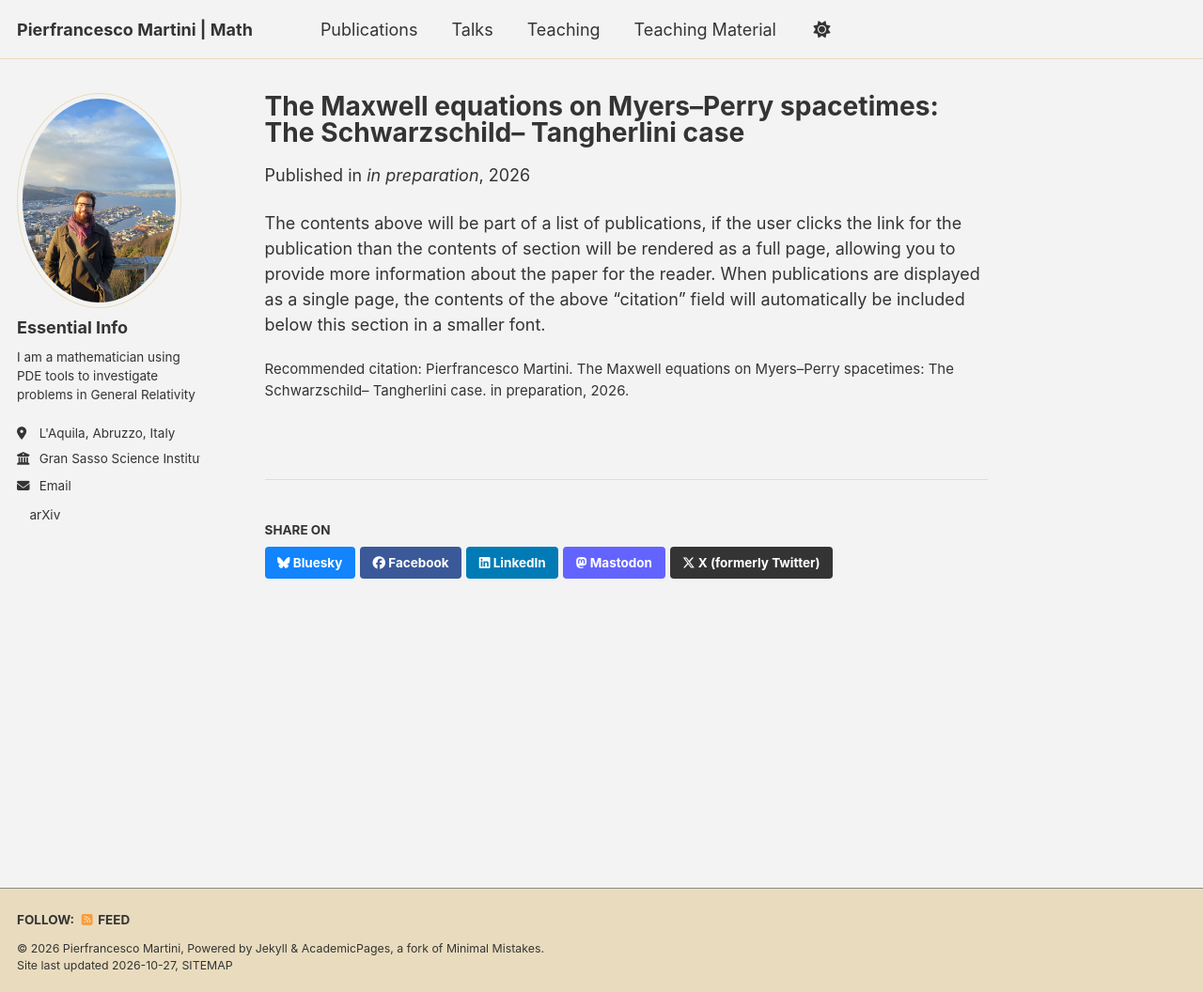
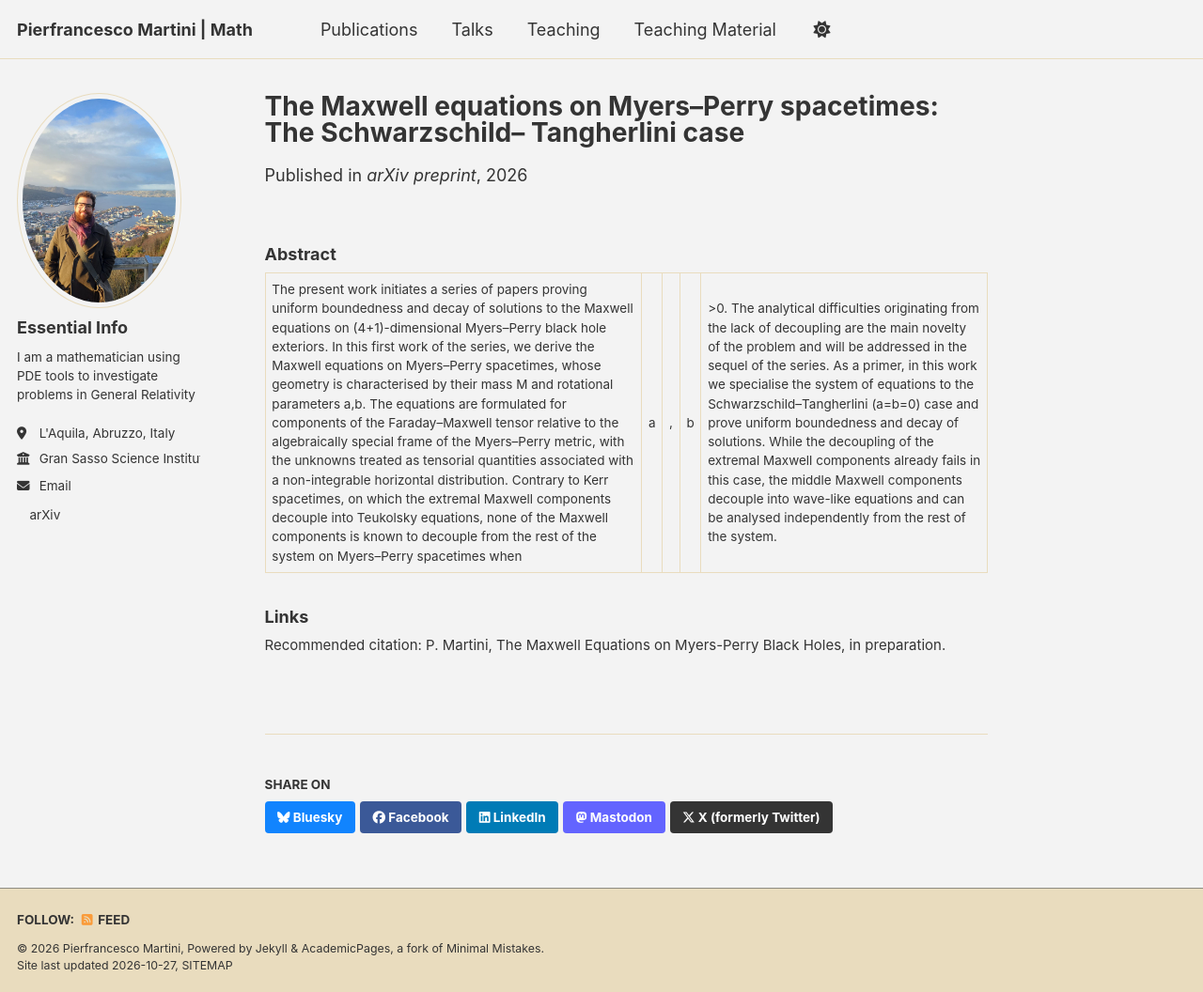
Before and after one commit to pepemartini99/pepemartini99.github.io, a Jekyll site: the page built from _publications/Martini2026.md, in a window 1280 px wide and 1056 px high. Shown: the whole window at 94% size. Built offline with Jekyll 4.4.1, drawn with Linux system fonts in a browser that asks for light colours; a style sheet for code colours, icons or effects is not loaded.

Commit message:
Revise publication details and add abstract section
Updated publication details for the paper on Maxwell equations, including new date, venue, and citation. Added abstract section for better clarity.

```diff
--- a/_publications/Martini2026.md
+++ b/_publications/Martini2026.md
@@ -2,12 +2,13 @@
 title: "The Maxwell equations on Myers–Perry spacetimes: The Schwarzschild–
 Tangherlini case"
 collection: publications
-category: paper
 permalink: /publication/Martini2026
-excerpt: '	The present work initiates a series of papers proving uniform boundedness and decay of solutions to the Maxwell equations on (4+1)-dimensional Myers--Perry black hole exteriors.	In this first work of the series, we derive the Maxwell equations on Myers--Perry spacetimes, whose geometry is characterised by their mass M and rotational parameters a,b. The equations are formulated for components of the Faraday--Maxwell tensor relative to the algebraically special frame of the Myers--Perry metric, with the unknowns treated as tensorial quantities associated with a non-integrable horizontal distribution. Contrary to Kerr spacetimes, on which the extremal Maxwell components decouple into Teukolsky equations, none of the Maxwell components is known to decouple from the rest of the system on Myers--Perry spacetimes when |a|,|b|>0. The analytical difficulties originating from the lack of decoupling are the main novelty of the problem and will be addressed in the sequel of the series. As a primer, in this work we specialise the system of equations to the Schwarzschild--Tangherlini (a=b=0) case and prove uniform boundedness and decay of solutions. While the decoupling of the extremal Maxwell components already fails in this case, the middle Maxwell components decouple into wave-like equations and can be analysed independently from the rest of the system.'
-date: 2026-11-09
-venue: 'in preparation'
-citation: 'Pierfrancesco Martini. The Maxwell equations on Myers–Perry spacetimes: The Schwarzschild–
-Tangherlini case. in preparation, 2026.'
+date: 2026-07-15
+venue: "arXiv preprint"
+citation: 'P. Martini, The Maxwell Equations on Myers-Perry Black Holes, in preparation.'
 ---
-The contents above will be part of a list of publications, if the user clicks the link for the publication than the contents of section will be rendered as a full page, allowing you to provide more information about the paper for the reader. When publications are displayed as a single page, the contents of the above "citation" field will automatically be included below this section in a smaller font.
+### Abstract
+
+The present work initiates a series of papers proving uniform boundedness and decay of solutions to the Maxwell equations on (4+1)-dimensional Myers--Perry black hole exteriors.	In this first work of the series, we derive the Maxwell equations on Myers--Perry spacetimes, whose geometry is characterised by their mass M and rotational parameters a,b. The equations are formulated for components of the Faraday--Maxwell tensor relative to the algebraically special frame of the Myers--Perry metric, with the unknowns treated as tensorial quantities associated with a non-integrable horizontal distribution. Contrary to Kerr spacetimes, on which the extremal Maxwell components decouple into Teukolsky equations, none of the Maxwell components is known to decouple from the rest of the system on Myers--Perry spacetimes when |a|,|b|>0. The analytical difficulties originating from the lack of decoupling are the main novelty of the problem and will be addressed in the sequel of the series. As a primer, in this work we specialise the system of equations to the Schwarzschild--Tangherlini (a=b=0) case and prove uniform boundedness and decay of solutions. While the decoupling of the extremal Maxwell components already fails in this case, the middle Maxwell components decouple into wave-like equations and can be analysed independently from the rest of the system.
+
+### Links
```
